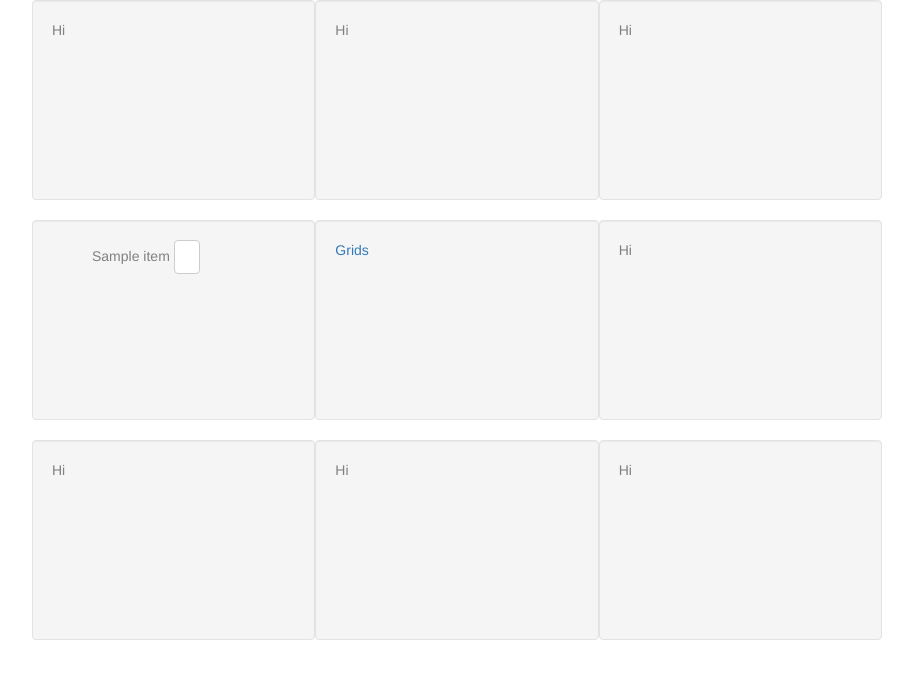
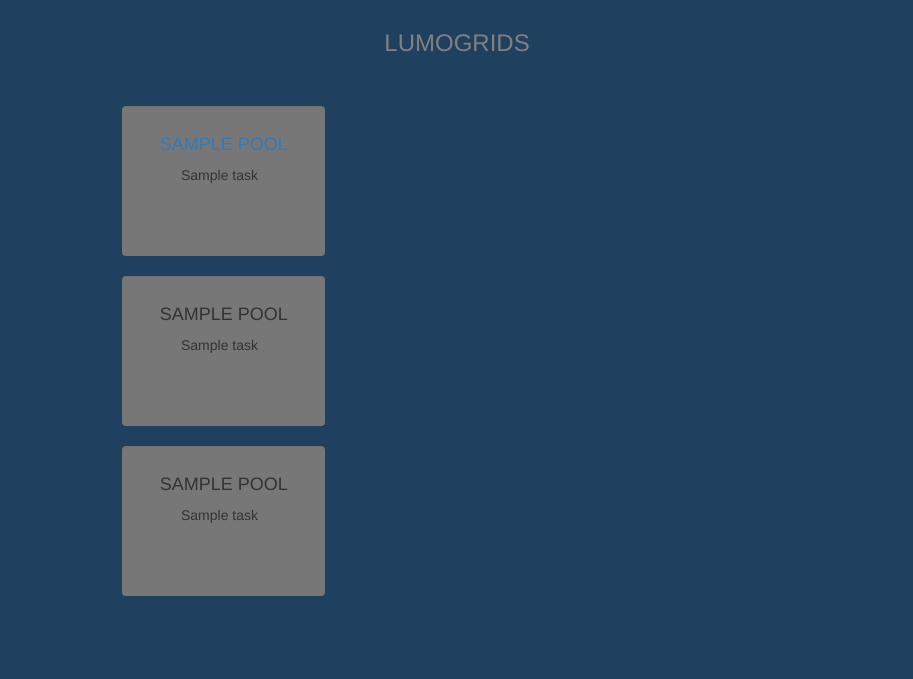
Before and after one commit to standard-tryhard/lumogarden_flask, a Flask app: template app/templates/grids.html in a window 1280 px wide. Shown: the top 679 px of the page, without its empty margins (183-1096 px from the left). Run offline with Flask 2, Linux system fonts and the light colour scheme; the template is opened without the code that fills it: most values are stand-ins (such as "Sample title", 1, 10 or a date in 2020); parts of the project's set-up code (start-up, migrations or seed data) failed here and were passed over; some libraries are stand-ins or nearby versions.

Commit message:
Links and formatting

```diff
--- a/app/static/css/style.css
+++ b/app/static/css/style.css
@@ -1,20 +1,30 @@
-/* FLASK_TUTORIAL_LYNDA/static/css/style.css */
+body {
+	background-color:#204060;
+	padding-top: 10px;
+}
+
+.category-header {
+	text-align: center;
+	text-transform: uppercase;
+}
 
 .container {
-	max-width: 850px;
+	max-width:700px;
 }
 
-body {
-	color: grey;
+.top-header {
+	color:grey;
+	text-align: center;
+	margin-bottom: 50px;
+	font-weight: lighter;
 }
 
-
-
-.inline {
-	display: inline-block;
+.well {
+	background-color: #777;
+	border: none;
+	min-height: 150px;
 }
 
-
-.well {
-	min-height: 200px;
+div.well ul  {
+	list-style-type: none;
 }
--- a/app/templates/base.html
+++ b/app/templates/base.html
@@ -1,16 +1,27 @@
+<!DOCTYPE html>
 <html>
 <head>
+	<meta charset="utf-8">
+	<meta name="viewport" content="width=device-width, initial-scale=1">
+
+	<link rel="stylesheet" href="https://maxcdn.bootstrapcdn.com/bootstrap/3.3.7/css/bootstrap.min.css">
+
+	<link rel="stylesheet" type="text/css" href="{{ url_for('static', filename='css/style.css') }}">
+
+	<script src="https://ajax.googleapis.com/ajax/libs/jquery/3.2.1/jquery.min.js"></script>
+
+	<script src="https://maxcdn.bootstrapcdn.com/bootstrap/3.3.7/js/bootstrap.min.js"></script>
+
+
 	{% if title %}
 	<title>{{ title }} - Microblog</title>
 	{% else %}
-	<title>Microblog</title>
+	<title>LUMOGRIDS</title>
 	{% endif %}
 </head>
+
 	<body>
-		<div>Microblog: <a href="/index">Home</a>
-			<a style="inline" href="/login">Log In</a>
-		</div>
-		<hr>
+		<div class="container">
 				{% with messages = get_flashed_messages() %}
 					{% if messages %}
 						<ul>
@@ -22,6 +33,7 @@
 				{% endwith %}
 
 				{% block content %} {% endblock %}
+		</div>
 
 	</body>
 </html>
--- a/app/templates/grids.html
+++ b/app/templates/grids.html
@@ -1,49 +1,65 @@
-{% extends "layout.html" %}
+{% extends "base.html" %}
 {% block content %}
 
+	<h3 class="top-header">LUMOGRIDS</h3>
+
 	<div class="row">
-			<div class="well col-xs-4">
-				<p>Hi</p>
+	{% for pool in pools[:3] %}
+
+		<div class="col-xs-4">
+			<div class="well">
+				<h4 class="category-header">
+					<a href="/jars/{{pool.pool_name}}/"> {{ pool.pool_name }}</a>
+				</h4>
+				<div>
+					<ul>
+						{% for pool_item in pool.pool_items[:3] %}
+						<li> {{ pool_item.task }} </li>
+						{% endfor %}
+					</ul>
 				</div>
-			<div class="well col-xs-4">
-				<p>Hi</p>
-			</div>
-			<div class="well col-xs-4">
-				<p>Hi</p>
 			</div>
 		</div>
 
+	{% endfor %}
+	</div>
+
 	<div class="row">
-			<div class="well col-xs-4">
+	{% for pool in pools[3:6] %}
+
+		<div class="col-xs-4">
+			<div class="well">
+				<h4 class="category-header">{{ pool.pool_name }}</h4>
+				<div>
 					<ul>
-					{% for item in grids %}
-					<div>
-						<li class="inline">{{ item }}</li>
-						<button class="btn btn-default" role="button" data-toggle="list-item">
-							<span class="glyphicon glyphicon-delete"></span>
-						</button>
-					</div>
+						{% for pool_item in pool.pool_items[:3] %}
+						<li> {{ pool_item.task }} </li>
 						{% endfor %}
 					</ul>
 				</div>
-			<div class="well col-xs-4">
-				<p><a href="{{ url_for('trees') }}">Grids</a></p>
-			</div>
-			<div class="well col-xs-4">
-				<p>Hi</p>
 			</div>
 		</div>
 
+	{% endfor %}
+	</div>
+
 	<div class="row">
-			<div class="well col-xs-4">
-				<p>Hi</p>
+	{% for pool in pools[6:] %}
+
+		<div class="col-xs-4">
+			<div class="well">
+				<h4 class="category-header">{{ pool.pool_name }}</h4>
+				<div>
+					<ul>
+						{% for pool_item in pool.pool_items[:3] %}
+						<li> {{ pool_item.task }} </li>
+						{% endfor %}
+					</ul>
 				</div>
-			<div class="well col-xs-4">
-				<p>Hi</p>
-			</div>
-			<div class="well col-xs-4">
-				<p>Hi</p>
 			</div>
 		</div>
 
+	{% endfor %}
+	</div>
+
 {% endblock %}
```
Also changed, not shown: app/templates/index.html (+56 -7 lines), app/views.py (+11 -37 lines), 1 other file. Lines whose indentation alone changed are shown as unchanged.
